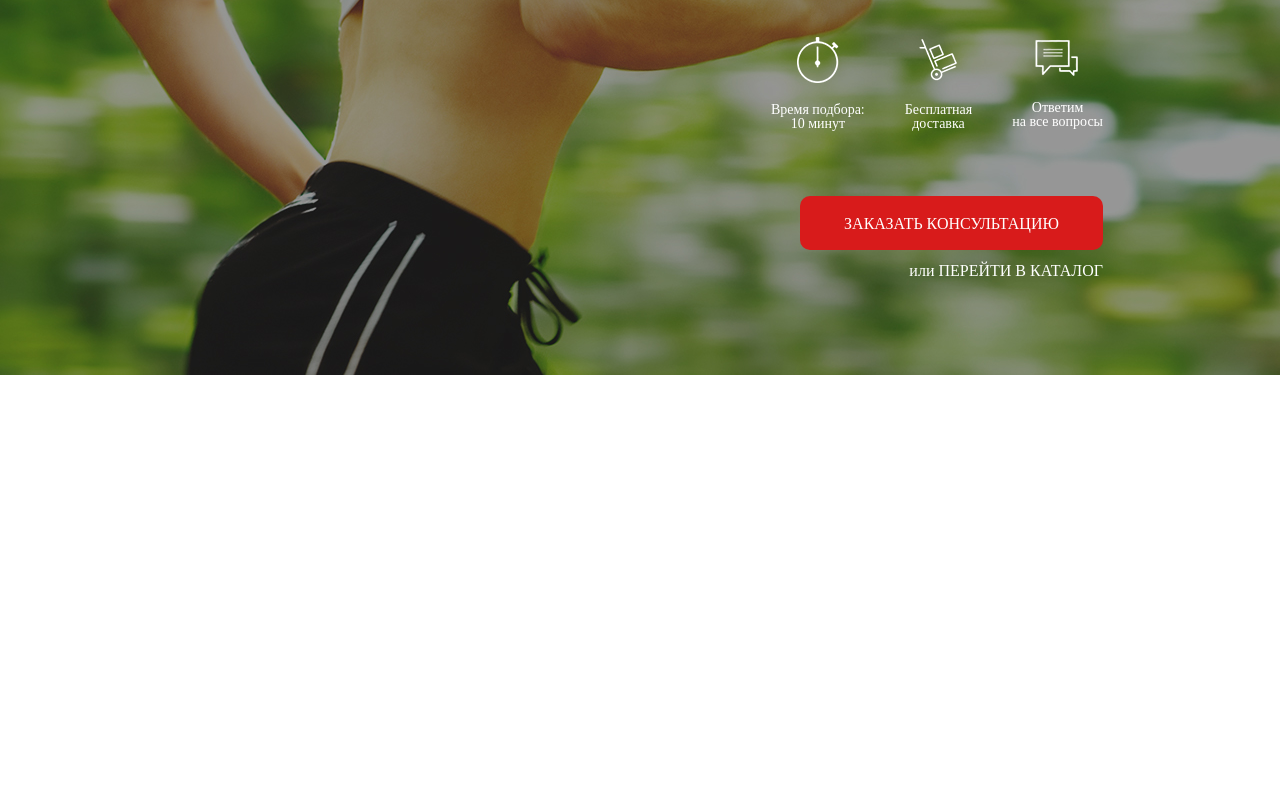
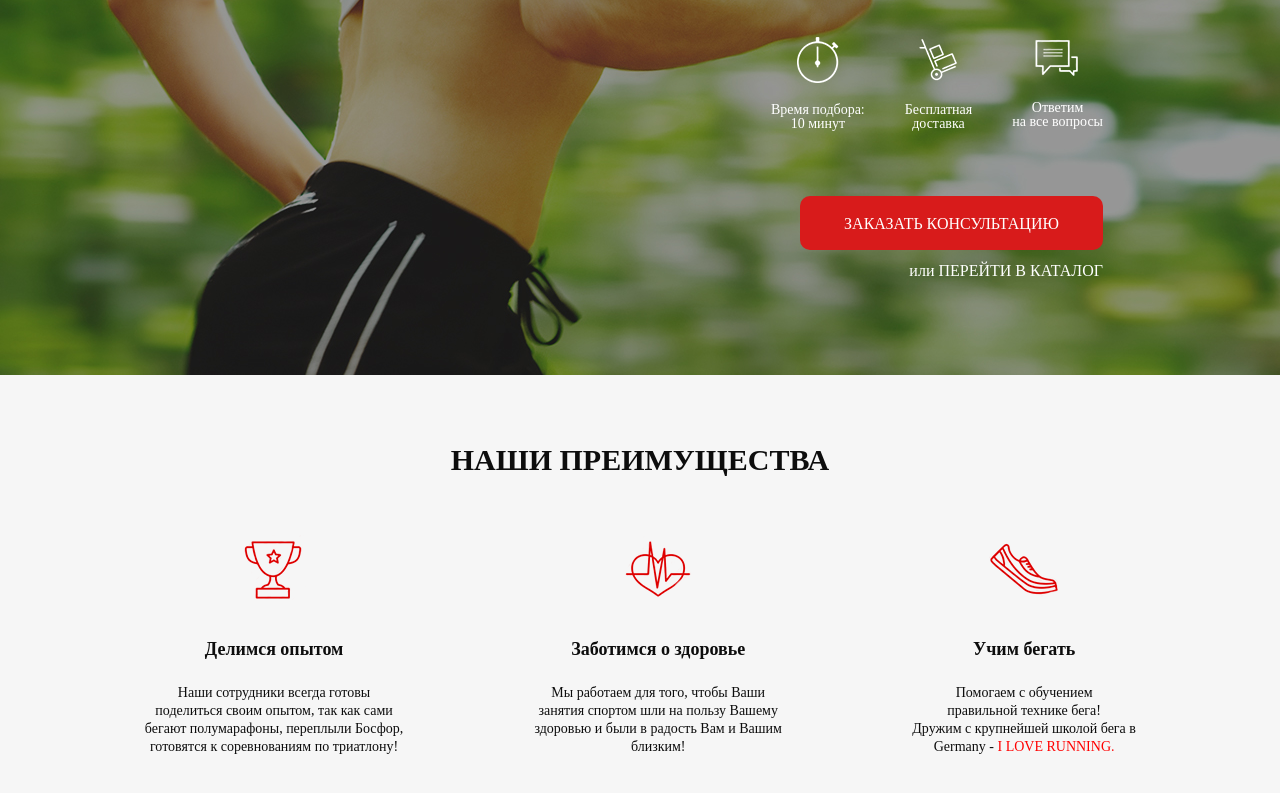
Before and after one commit to aqwiil/pulse, a website built with webpack: page src/index.html in a window 1280 px wide. Shown: the part 275-1068 px from the top of the page. Before the commit the page ends 800 px from the top, so only its background shows below. Built offline with nearby package versions, Linux system fonts and the light colour scheme; files whose address does not match are found by name.

Commit message:
achivment

```diff
--- a/src/index.html
+++ b/src/index.html
@@ -6,7 +6,38 @@
 	<body>
 		<div class="wrapper">
 			@@include('html/_header.htm',{})
-			<main class="page">
+			<main class="main">
+               <div class="achivment">
+                  <div class="container">
+                     <div class="achivment__block">
+                        <div class="achivment__title">НАШИ ПРЕИМУЩЕСТВА</div>
+                        <div class="achivment__subblock">
+                           <div class="achivment__info">
+                              <div class="achivment__info_img">
+                                 <img src="@img/icons/cup.png" alt="">
+                              </div>
+                              <div class="achivment__info_title">Делимся опытом</div>
+                              <div class="achivment__info_txt">Наши сотрудники всегда готовы поделиться своим опытом, так как сами бегают полумарафоны, переплыли Босфор, готовятся к соревнованиям по триатлону!</div>
+                           </div>
+                           <div class="achivment__info">
+                              <div class="achivment__info_img">
+                                 <img src="@img/icons/heart.png" alt="">
+                              </div>
+                              <div class="achivment__info_title">Заботимся о здоровье</div>
+                              <div class="achivment__info_txt">Мы работаем для того, чтобы Ваши занятия спортом шли на пользу Вашему здоровью и были в радость Вам и Вашим близким!</div>
+                           </div>
+                           <div class="achivment__info">
+                              <div class="achivment__info_img">
+                                 <img src="@img/icons/shoe.png" alt="">
+                              </div>
+                              <div class="achivment__info_title">Учим бегать</div>
+                              <div class="achivment__info_txt">Помогаем с обучением <br> правильной технике бега! <br> Дружим с крупнейшей школой бега в <br> Germany - <span>I LOVE RUNNING.</span></div>
+                           </div>
+                        </div>
+                     </div>
+                  </div>
+               </div>
+            </div>
          </main>
 			@@include('html/_footer.htm',{})
 		</div>
--- a/src/scss/home.scss
+++ b/src/scss/home.scss
@@ -1,5 +1,76 @@
 //====================================================================================================
-main {
-   color:rgb(216, 12, 12);
+.achivment {
+   background-color: #F6F6F6;
+   &__block {
+      padding-top: 70px;
+      padding-bottom: 65px;
+   }
+
+   &__title {
+      text-align: center;
+      display: flex;
+      justify-content: center;
+      align-items: center;
+      font-weight: 700;
+      font-size: 30px;
+      line-height: 30px;
+      color: #0D0D0D;
+   }
+
+   @media (max-width: 970px) {
+      .achivment__title {
+         margin-bottom: -50px;
+      }
+   }
+
+   &__subblock {
+      justify-content: space-around;
+      margin-top: 60px;
+      display: flex;
+      flex-wrap: wrap;
+   }
+
+   &__info {
+      text-align: center;
+      display: flex;
+      flex-direction: column;
+      justify-content: center;
+      align-items: center;
+
+
+      &_img {
+
+      }
+      @media (max-width: 970px) {
+         .achivment__info_img {
+            margin-top: 40px;
+         }
+      }
+
+      &_title {
+
+         margin-top: 35px;
+         font-weight: 700;
+         font-size: 18px;
+         line-height: 29px;
+         color: #0D0D0D;
+      }
+
+
+      &_txt {
+         span {
+            color: red;
+         }
+         max-width: 260px;
+         margin-top: 20px;
+         font-weight: 300;
+         font-size: 14px;
+         line-height: 18px;
+         color: #0D0D0D;
+
+      }
+   }
 }
+
+
 //====================================================================================================
```
Also changed, not shown: src/img/icons/cup.png (added), src/img/icons/heart.png (added), src/img/icons/shoe.png (added).
